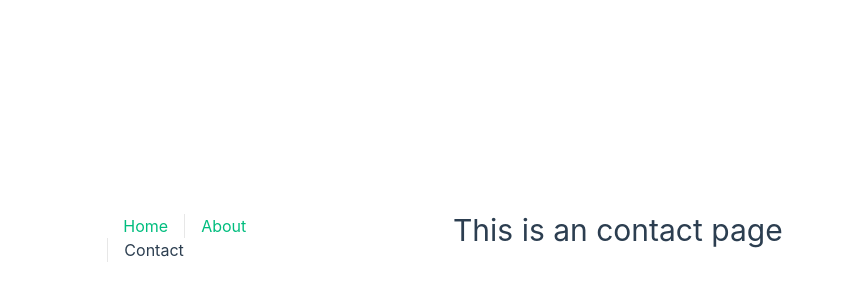
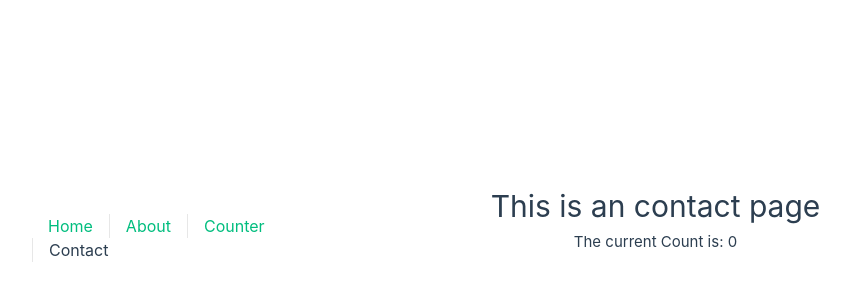
Before and after one commit to ErmalTroci/vue-3, a Vue app: page /contact in a window 1280 px wide. Shown: the part 170-470 px from the top of the page, without its empty margins (187-1037 px from the left). Built offline with nearby package versions, Linux system fonts and the light colour scheme.

Commit message:
Direct Mutation Concerns

```diff
--- a/src/App.vue
+++ b/src/App.vue
@@ -10,6 +10,7 @@
       <nav>
         <RouterLink to="/">Home</RouterLink>
         <RouterLink to="/about">About</RouterLink>
+        <RouterLink to="/counter">Counter</RouterLink>
         <RouterLink to="/contact">Contact</RouterLink>
       </nav>
     </div>
@@ -20,61 +21,8 @@
   </div>
 </template>
 
-<style scoped>
-  header {
-    line-height: 1.5;
-    max-height: 100vh;
-  }
+<style>
+  @import "@/assets/base.css";
 
-  nav {
-    width: 100%;
-    font-size: 12px;
-    text-align: center;
-    margin-top: 2rem;
-  }
 
-  nav a.router-link-exact-active {
-    color: var(--color-text);
-  }
-
-  nav a.router-link-exact-active:hover {
-    background-color: transparent;
-  }
-
-  nav a {
-    display: inline-block;
-    padding: 0 1rem;
-    border-left: 1px solid var(--color-border);
-  }
-
-  nav a:first-of-type {
-    border: 0;
-  }
-
-  @media (min-width: 1024px) {
-    header {
-      display: flex;
-      place-items: center;
-      padding-right: calc(var(--section-gap) / 2);
-    }
-
-    header .wrapper {
-      display: flex;
-      place-items: flex-start;
-      flex-wrap: wrap;
-
-    }
-
-    nav {
-      text-align: left;
-      margin-left: -1rem;
-      font-size: 1rem;
-
-      padding: 1rem 0;
-      margin-top: 1rem;
-    }
-    .center {
-      text-align: center;
-    }
-  }
 </style>
--- a/src/assets/base.css
+++ b/src/assets/base.css
@@ -84,3 +84,60 @@
   -webkit-font-smoothing: antialiased;
   -moz-osx-font-smoothing: grayscale;
 }
+
+header {
+    line-height: 1.5;
+    max-height: 100vh;
+  }
+
+  nav {
+    width: 100%;
+    font-size: 12px;
+    text-align: center;
+    margin-top: 2rem;
+  }
+
+  nav a.router-link-exact-active {
+    color: var(--color-text);
+  }
+
+  nav a.router-link-exact-active:hover {
+    background-color: transparent;
+  }
+
+  nav a {
+    display: inline-block;
+    padding: 0 1rem;
+    border-left: 1px solid var(--color-border);
+  }
+
+  nav a:first-of-type {
+    border: 0;
+  }
+
+  @media (min-width: 1024px) {
+    header {
+      display: flex;
+      place-items: center;
+      padding-right: calc(var(--section-gap) / 2);
+    }
+
+    header .wrapper {
+      display: flex;
+      place-items: flex-start;
+      flex-wrap: wrap;
+
+    }
+
+    nav {
+      text-align: left;
+      margin-left: -1rem;
+      font-size: 1rem;
+
+      padding: 1rem 0;
+      margin-top: 1rem;
+    }
+    .center {
+      text-align: center;
+    }
+  }
--- a/src/router/index.js
+++ b/src/router/index.js
@@ -1,6 +1,7 @@
 import { createRouter, createWebHistory } from 'vue-router'
-import HomeView from '../views/HomeView.vue'
-import ContactView from '../views/ContactView.vue'
+import HomeView from '@/views/HomeView.vue'
+import ContactView from '@/views/ContactView.vue'
+import CounterView from '@/views/CounterView.vue'
 
 const router = createRouter({
   history: createWebHistory(import.meta.env.BASE_URL),
@@ -22,6 +23,11 @@
       // this generates a separate chunk (About.[hash].js) for this route
       // which is lazy-loaded when the route is visited.
       component: () => import('../views/AboutView.vue')
+    },
+    {
+      path: '/counter',
+      name: 'counter',
+      component: CounterView
     }
   ]
 })
--- /dev/null
+++ b/src/stores/counterStore.js
@@ -0,0 +1,15 @@
+import { reactive } from "vue";
+
+export let counter = reactive({
+  // state
+  count: 0,
+
+  // action
+  increment() {
+    if (this.count >= 10) {
+      return;
+    }
+
+    this.count++;
+  }
+});
--- a/src/views/ContactView.vue
+++ b/src/views/ContactView.vue
@@ -1,15 +1,11 @@
+<script setup>
+import { counter } from '../stores/counterStore';
+</script>
 <template>
   <div class="contact">
     <h1>This is an contact page</h1>
+    <p>
+      The current Count is: {{ counter.count }}
+    </p>
   </div>
 </template>
-
-<style>
-@media (min-width: 1024px) {
-  .contact {
-    min-height: 100vh;
-    display: flex;
-    align-items: center;
-  }
-}
-</style>
--- /dev/null
+++ b/src/views/CounterView.vue
@@ -0,0 +1,11 @@
+<script setup>
+import {counter} from "@/stores/counterStore";
+</script>
+
+<template>
+  <div>
+    <h1>{{ counter.count }}</h1>
+
+    <button @click="counter.increment()">Increment</button>
+  </div>
+</template>
--- a/src/views/HomeView.vue
+++ b/src/views/HomeView.vue
@@ -1,6 +1,7 @@
 <script setup>
 import Quiz from "@/components/Quiz/Quiz.vue";
 import { state } from "@/stores/quizStore.js";
+
 </script>
 
 <template>
```
